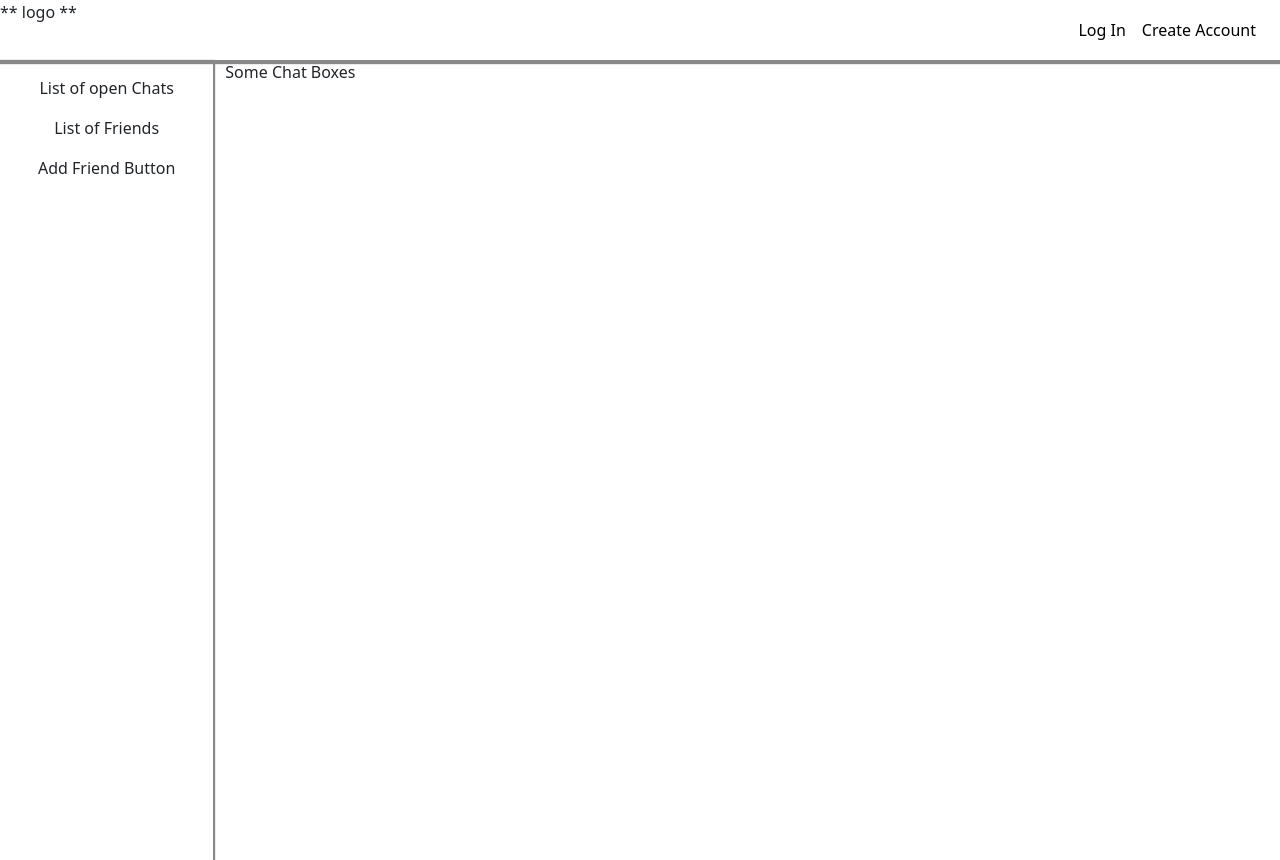
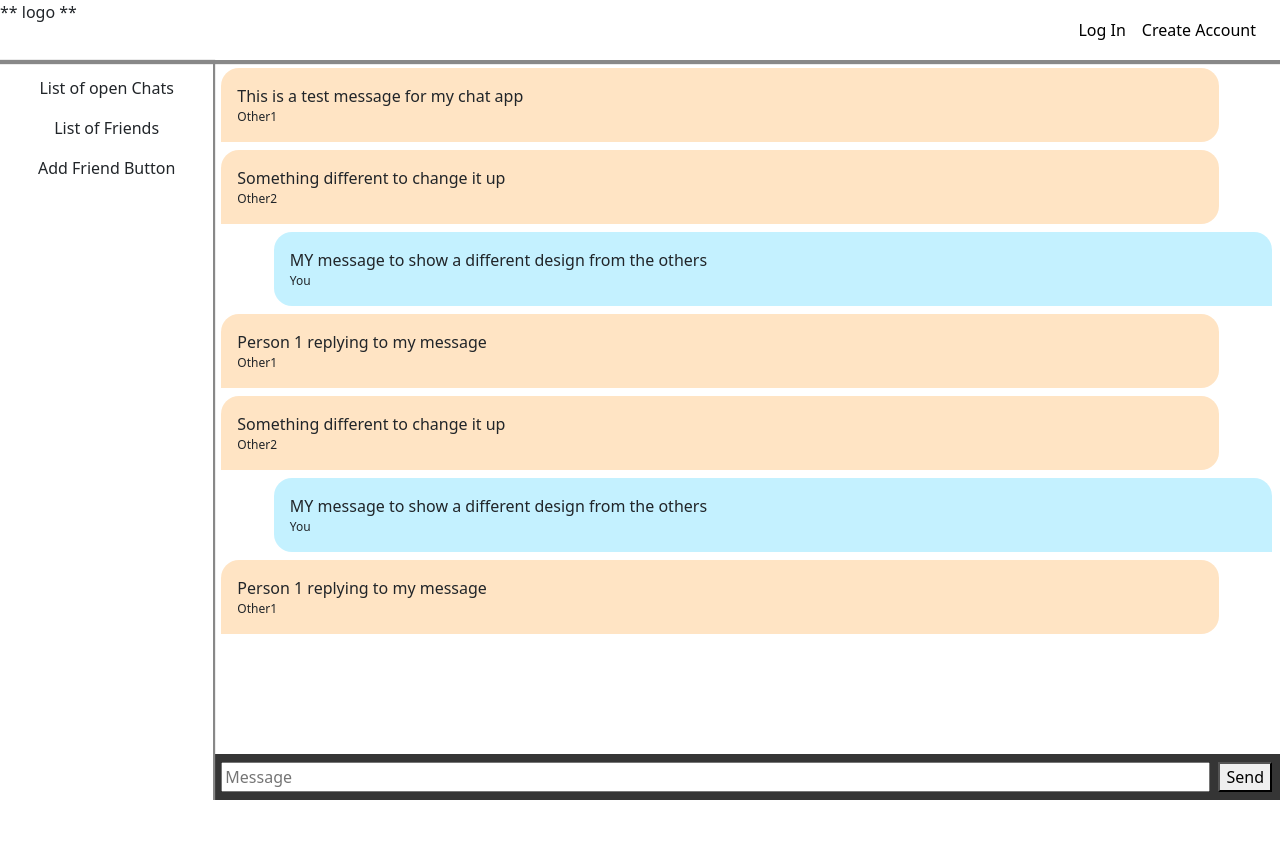
Before and after one commit to KyleP55/portfolio, a React (Create React App) app in the folder frontend/: page / in a window 1280 px wide. After the commit the page ends 800 px from the top, so only its background shows below. Built offline with nearby package versions, Linux system fonts and the light colour scheme; no server answers.

Commit message:
Chat Window Css Update

```diff
--- /dev/null
+++ b/frontend/src/components/ChatBubble.js
@@ -0,0 +1,22 @@
+import "../css/chatWindow.css";
+
+function ChatBubble({ info }) {
+
+    if (info.sender === "You") {
+        return (<>
+            <div className="bubbleContainerYou padding16">
+                <p className="messageText">{info.message}</p>
+                <p className="senderText">{info.sender}</p>
+            </div>
+        </>);
+    } else {
+        return (<>
+            <div className="bubbleContainerOther padding16">
+                <p className="messageText">{info.message}</p>
+                <p className="senderText">{info.sender}</p>
+            </div>
+        </>);
+    }
+}
+
+export default ChatBubble;
--- a/frontend/src/components/ChatNav.js
+++ b/frontend/src/components/ChatNav.js
@@ -3,7 +3,7 @@ import '../css/chatNav.css';
 function ChatNav() {
 
     return (<>
-        <div className="col-lg-2 chatNavContainer">
+        <div className="col-md-2 col-lg-2 chatNavContainer">
             <p>List of open Chats</p>
             <p>List of Friends</p>
             <p>Add Friend Button</p>
--- /dev/null
+++ b/frontend/src/components/ChatWindow.js
@@ -0,0 +1,65 @@
+import { useState } from "react";
+
+import ChatBubble from "./ChatBubble";
+
+let dummyData = [
+    {
+        _id: 1,
+        sender: 'Other1',
+        message: "This is a test message for my chat app",
+    },
+    {
+        _id: 2,
+        sender: 'Other2',
+        message: "Something different to change it up",
+    },
+    {
+        _id: 3,
+        sender: 'You',
+        message: "MY message to show a different design from the others",
+    }, {
+        _id: 4,
+        sender: 'Other1',
+        message: "Person 1 replying to my message",
+    },
+    {
+        _id: 5,
+        sender: 'Other2',
+        message: "Something different to change it up",
+    },
+    {
+        _id: 6,
+        sender: 'You',
+        message: "MY message to show a different design from the others",
+    }, {
+        _id: 7,
+        sender: 'Other1',
+        message: "Person 1 replying to my message",
+    }
+]
+
+function ChatWindow() {
+    const [message, setMessage] = useState('');
+
+    return (<>
+        <div className="col-md-10 col-lg-10 p-0 maxVH chatContainer">
+            <div className="messageBox">
+                <input
+                    type="text"
+                    placeholder='Message'
+                    onChange={(e) => setMessage(e.target.value)}
+                    value={message}
+                    className="inputBar"
+                />
+                <button>Send</button>
+            </div>
+            <div className="chatWindow hPad8">
+                {dummyData.map((i) => {
+                    return < ChatBubble info={i} key={i._id} />
+                })}
+            </div>
+        </div>
+    </>)
+}
+
+export default ChatWindow;
--- a/frontend/src/css/chatNav.css
+++ b/frontend/src/css/chatNav.css
@@ -4,4 +4,10 @@
     display: flex;
     flex-direction: column;
     align-items: center;
+    text-align: center;
+    z-index: 3;
 }
+
+.maxVH {
+    height: calc(100vh - 60px);
+}
--- /dev/null
+++ b/frontend/src/css/chatWindow.css
@@ -0,0 +1,62 @@
+/* Chat Bubbles */
+.bubbleContainerOther {
+    background-color: bisque;
+    border-radius: 18px 18px 18px 0px;
+    margin-top: 8px;
+    margin-bottom: 8px;
+    margin-right: 5%;
+}
+
+.bubbleContainerYou {
+    background-color: rgb(196, 241, 255);
+    border-radius: 18px 18px 0px 18px;
+    margin-top: 8px;
+    margin-bottom: 8px;
+    margin-left: 5%;
+}
+
+.messageText {
+    margin: 0;
+}
+
+.senderText {
+    margin: 0;
+    font-size: 12px;
+}
+
+/* Other Stuff */
+
+.padding16 {
+    padding: 16px;
+}
+
+.hPad8 {
+    padding-left: 8px;
+    padding-right: 8px;
+}
+
+.chatContainer {
+    display: flex;
+    flex-direction: column-reverse;
+}
+
+.chatWindow {
+    overflow-y: scroll;
+    height: 100%;
+}
+
+.messageBox {
+    position: relative;
+    bottom: 0px;
+    width: 100%;
+    background-color: rgb(53, 53, 53);
+    padding: 8px;
+    width: 100%;
+    display: flex;
+    flex-direction: row;
+}
+
+.inputBar {
+    flex: 1;
+    margin-right: 8px;
+}
--- a/frontend/src/pages/HomeChatPage.js
+++ b/frontend/src/pages/HomeChatPage.js
@@ -1,18 +1,16 @@
 
 
 import ChatNav from "../components/ChatNav.js";
-
+import ChatBubble from "../components/ChatBubble.js";
+import ChatWindow from "../components/ChatWindow.js";
 
 
 function HomeChatPage() {
 
     return (<div className="container-fluid">
-        <div className="row vh-100">
+        <div className="row maxVH">
             <ChatNav />
-            <div className="col-lg-10">
-                <p>Some Chat Boxes</p>
-            </div>
-
+            <ChatWindow />
         </div>
     </div>);
 }
```
